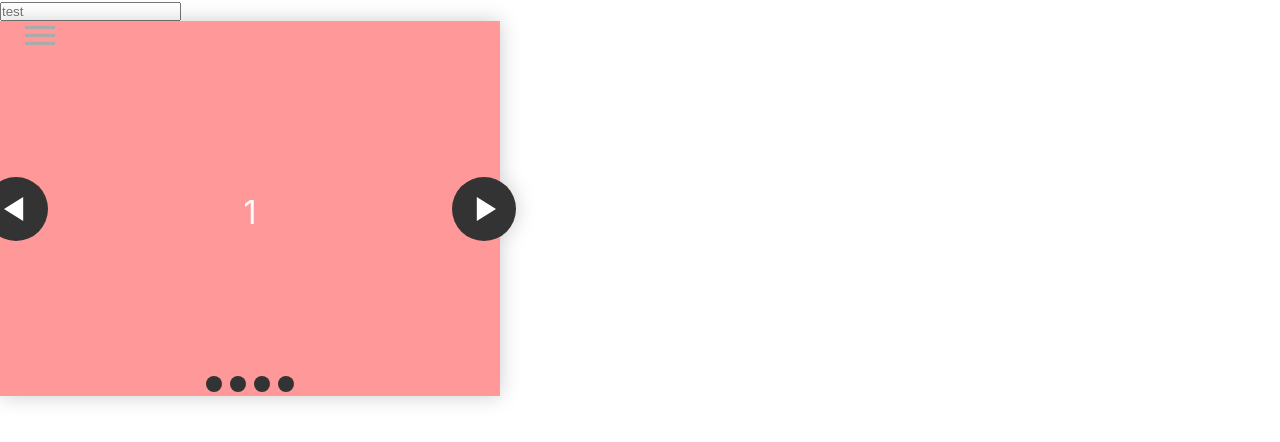
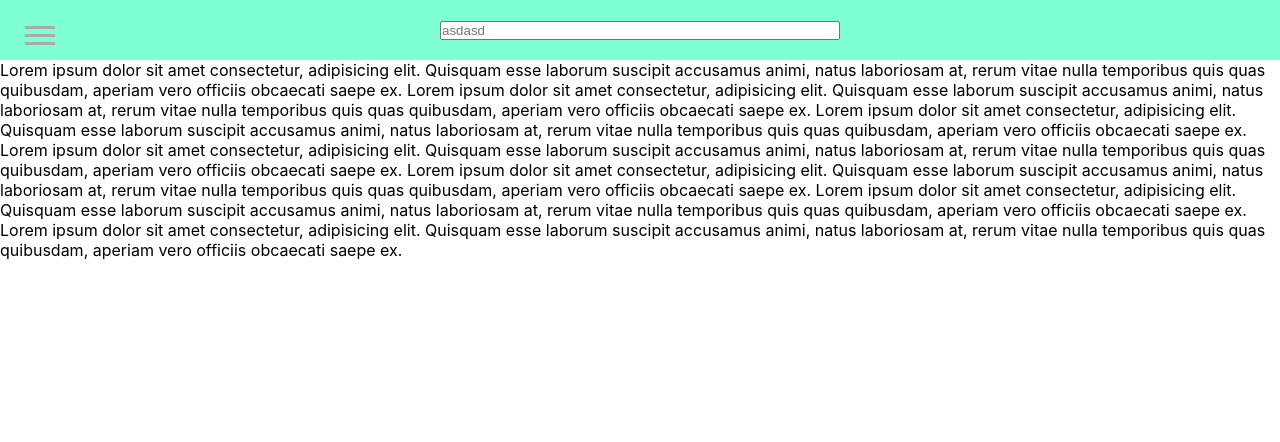
Before and after one commit to Tommiex/website-test, a React (Create React App) app in the folder website/: page /main in a window 1280 px wide. Shown: the top 442 px of the page. Built offline with nearby package versions, Linux system fonts and the light colour scheme; a web font is replaced by a local one.

Commit message:
edit Nav

```diff
--- a/website/src/compMainsite/navbar/nav.css
+++ b/website/src/compMainsite/navbar/nav.css
@@ -13,20 +13,23 @@ strong {
   font-weight: 600;
   letter-spacing: 0.03em;
   color: #212121;
-  position: fixed;
   z-index: 1000;
+  display: grid;
+  grid-template-columns: 1fr auto 1fr;
+  grid-template-rows: 60px;
+  background-color: aquamarine;
 }
 
-header {
+.search-box {
   display: flex;
-
-  width: 100%;
-  height: 70px;
-  background: #212121;
-  color: #fff;
   justify-content: center;
   align-items: center;
-  -webkit-tap-highlight-color: rgba(0, 0, 0, 0);
+  grid-column-start: 2;
+  grid-column-end: 3;
+}
+.searchB1 {
+  position: fixed;
+  width: 400px;
 }
 
 main {
@@ -58,18 +61,11 @@ main small {
 
 #nav-container {
   position: fixed;
-
+  grid-column-start: 1;
+  grid-column-end: 2;
   height: 100vh;
   width: 100%;
   pointer-events: none;
-}
-
-#nav-container:focus-within .bg {
-  visibility: visible;
-  opacity: 0.6;
-}
-#nav-container * {
-  visibility: visible;
 }
 
 .button {
@@ -117,7 +113,7 @@ main small {
 #nav-content {
   margin-top: 70px;
   padding: 20px;
-  width: 90%;
+
   max-width: 300px;
   position: absolute;
   top: 0;
--- a/website/src/compMainsite/navbar/navbar.jsx
+++ b/website/src/compMainsite/navbar/navbar.jsx
@@ -2,15 +2,25 @@ import "./nav.css";
 
 const NavbarM1 = () => {
   return (
-    <>
       <div className="navBar">
+        <div className="search-box">
+          <input
+            className="searchB1"
+            type="text"
+            id="fname"
+            name="fname"
+            placeholder="asdasd"
+          ></input>
+        </div>
         <div id="nav-container">
-          <div className="bg"></div>
-          <div className="button" tabindex="0">
-            <span className="icon-bar"></span>
-            <span className="icon-bar"></span>
-            <span className="icon-bar"></span>
+          <div className="navbarM1">
+            <div className="button" tabindex="0">
+              <span className="icon-bar"></span>
+              <span className="icon-bar"></span>
+              <span className="icon-bar"></span>
+            </div>
           </div>
+
           <div id="nav-content" tabindex="0">
             <ul>
               <li>
@@ -36,7 +46,7 @@ const NavbarM1 = () => {
           </div>
         </div>
       </div>
-    </>
+
   );
 };
 export default NavbarM1;
--- a/website/src/compMainsite/searchBox/search.css
+++ /dev/null
@@ -1,3 +0,0 @@
-.searchboxM{
-    margin: auto;
-}
--- a/website/src/compMainsite/searchBox/searchBox.jsx
+++ /dev/null
@@ -1,9 +0,0 @@
-import './search.css'
-const SeachBoxM = () =>{
-    return(
-        <div className='searchboxM'>
-             <input type="text" id="fname" name="fname" placeholder="test"></input>
-        </div>
-    )
-}
-export default SeachBoxM
--- a/website/src/compMainsite/site.css
+++ b/website/src/compMainsite/site.css
@@ -1,3 +1,9 @@
-.grid{
-   grid-template-rows: 1fr 2fr ;
+.grid {
+  grid-template-rows: 1fr 2fr;
 }
+#Navbar {
+  position:fixed;
+  top: 0;
+  width: 100%;
+  height: 60px;
+}
--- a/website/src/compMainsite/siteMain.jsx
+++ b/website/src/compMainsite/siteMain.jsx
@@ -1,14 +1,37 @@
 import NavbarM1 from "./navbar/navbar";
 import Slider from "./slider/slider";
-import SeachBoxM from "./searchBox/searchBox";
+
 const SiteMain = () => {
   return (
     <>
-      <NavbarM1></NavbarM1>
-      <SeachBoxM></SeachBoxM>
-      <div className="grid">
+      <div id="Navbar">
+        <NavbarM1></NavbarM1>
+      </div>
+      Lorem ipsum dolor sit amet consectetur, adipisicing elit. Quisquam esse
+      laborum suscipit accusamus animi, natus laboriosam at, rerum vitae nulla
+      temporibus quis quas quibusdam, aperiam vero officiis obcaecati saepe ex.
+      Lorem ipsum dolor sit amet consectetur, adipisicing elit. Quisquam esse
+      laborum suscipit accusamus animi, natus laboriosam at, rerum vitae nulla
+      temporibus quis quas quibusdam, aperiam vero officiis obcaecati saepe ex.
+      Lorem ipsum dolor sit amet consectetur, adipisicing elit. Quisquam esse
+      laborum suscipit accusamus animi, natus laboriosam at, rerum vitae nulla
+      temporibus quis quas quibusdam, aperiam vero officiis obcaecati saepe ex.
+      Lorem ipsum dolor sit amet consectetur, adipisicing elit. Quisquam esse
+      laborum suscipit accusamus animi, natus laboriosam at, rerum vitae nulla
+      temporibus quis quas quibusdam, aperiam vero officiis obcaecati saepe ex.
+      Lorem ipsum dolor sit amet consectetur, adipisicing elit. Quisquam esse
+      laborum suscipit accusamus animi, natus laboriosam at, rerum vitae nulla
+      temporibus quis quas quibusdam, aperiam vero officiis obcaecati saepe ex.
+      Lorem ipsum dolor sit amet consectetur, adipisicing elit. Quisquam esse
+      laborum suscipit accusamus animi, natus laboriosam at, rerum vitae nulla
+      temporibus quis quas quibusdam, aperiam vero officiis obcaecati saepe ex.
+      Lorem ipsum dolor sit amet consectetur, adipisicing elit. Quisquam esse
+      laborum suscipit accusamus animi, natus laboriosam at, rerum vitae nulla
+      temporibus quis quas quibusdam, aperiam vero officiis obcaecati saepe ex.
+
+      {/* <div className="grid">
         <Slider></Slider>
-      </div>
+      </div> */}
     </>
   );
 };
```
